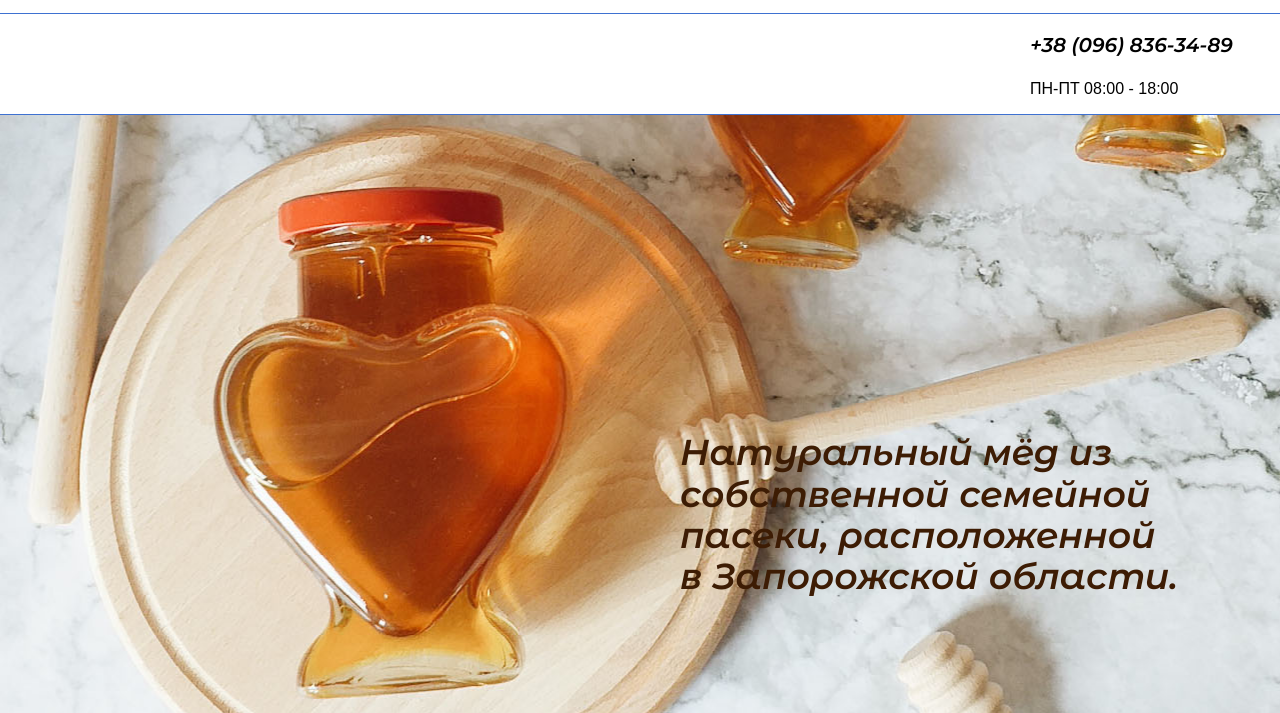
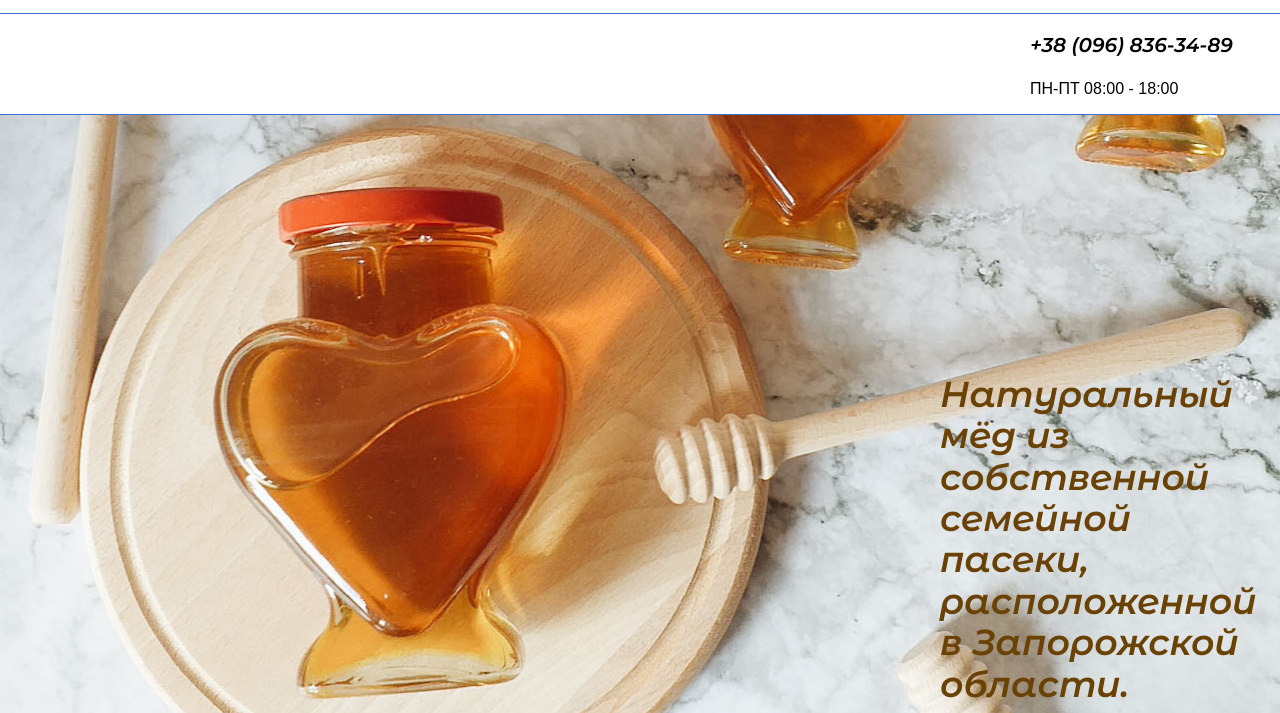
Before and after one commit to sashastereo/Frontend-Portfolio-Project-Honey, a plain HTML site: page index.html in a window 1280 px wide. Shown: the part 76-789 px from the top of the page. Drawn offline with Linux system fonts and the light colour scheme; a web font is replaced by a local one.

Commit message:
description changed

```diff
--- a/index.html
+++ b/index.html
@@ -4,7 +4,7 @@
 <head>
   <meta charset="utf-8">
 
-  <title>The HTML5 Herald</title>
+  <title>Самый вкусный мёд</title>
   <meta name="description" content="The HTML5 Herald">
   <meta name="author" content="SitePoint">
   <link rel="stylesheet" href="normalize.css">
--- a/styles.css
+++ b/styles.css
@@ -98,7 +98,7 @@ padding-right: 10px;
 }
 
 .lang-ru {
-
+  padding-right: 20px;
 
 }
 
@@ -138,19 +138,20 @@ font-size: 16px;
   height: 600px;
   display: flex;
   justify-content:flex-end;
-  align-items: center;
+  align-items: flex-end;
 }
  /*  === / HONEY-DESCRIPTION ===  */
 .honey-description-content {
 
-  width: 500px;
+  width: 300px;
   font-family: 'Montserrat Alternates';
 font-weight: 600;
 font-size: 36px;
-margin-right: 100px;
+margin-bottom: 10px;
+margin-right: 40px;
 margin-left: 100px;
 margin-top: 200px;
-color:rgb(61, 28, 4);
+color:rgb(107, 66, 5);
 }
 
  /*  === PRODUCTS ===  */
```
